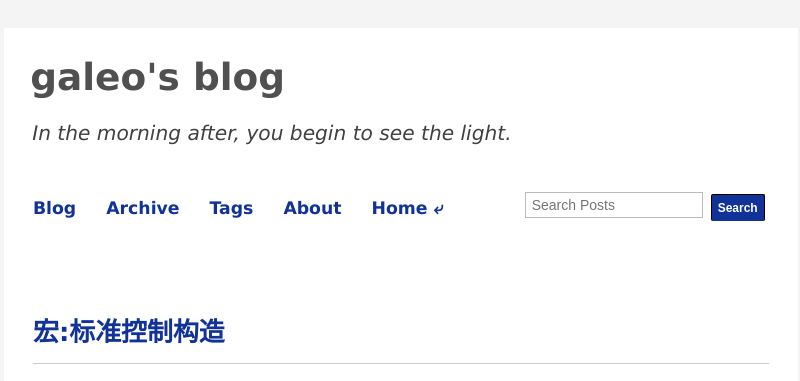
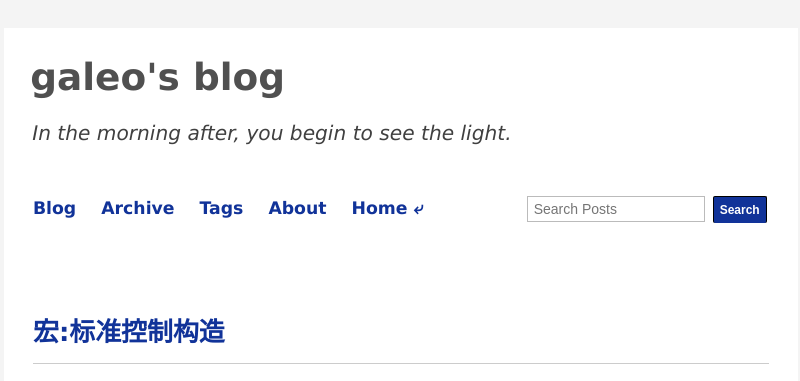
Before and after one commit to galeo/blog.galeo.me, a Jekyll site: the page built from _posts/2012-12-31-宏_标准控制构造.html, in a window 1280 px wide. Shown: the top 381 px of the page, without its empty margins (239-1039 px from the left). Built offline with Jekyll 4.4.1, drawn with Linux system fonts in a browser that asks for light colours; Markdown is read by kramdown in place of the engine named in the settings; comment, search, counter and statistics services are not loaded.

Commit message:
style: alter space size for navbar-nav and search-box

```diff
--- a/static/css/blog-galeo-me.css
+++ b/static/css/blog-galeo-me.css
@@ -29,7 +29,7 @@ sup a {
 }
 
 code {
-  font-family: Inconsolata, Menlo, Monaco, Consolas, 'DejaVu Sans Mono';
+  font-family: Inconsolata, Menlo, Monaco, 'DejaVu Sans Mono';
   font-size: 1.1em;
   line-height: 12px;
   margin: 0 2px;
@@ -119,7 +119,7 @@ th {
 
 .navbar .navbar-nav {
   float: left;
-  width: 60%;
+  width: 62%;
   margin: 0;
   padding: 0;
 }
@@ -139,7 +139,7 @@ th {
   font-size: 1.2em;
   font-weight: bold;
   float: left;
-  margin-right: 10px;
+  margin-right: 5px;
   padding: 10px;
   text-decoration: none;
   color: #139;
@@ -152,21 +152,21 @@ div#search-box-nav {
   float: right;
   width: 240px;
   margin: 0;
-  padding-top: 4px;
   padding-right: 1em;
 }
 
-form.search-box {
+form.search-box-bar {
   font-size: 13px;
   display: block;
   width: 100%;
-  margin: 0 0;
-  padding: 4px 0 2px 6px;
+  margin: 0;
+  padding: 6px 2px;
 }
 
 input.search-box {
   font-size: 14px;
   width: 66%;
+  margin-top: 2px;
   padding: 4px 6px;
   padding-right: 12px;
   border: 1px solid #bbb;
@@ -546,7 +546,7 @@ pre {
 
 pre.src,
 pre.example {
-  font-family: Inconsolata, Menlo, Monaco, Consolas, 'DejaVu Sans Mono';
+  font-family: Inconsolata, Menlo, Monaco, 'DejaVu Sans Mono';
   font-size: 16px !important;
   line-height: 1.1em;
   position: relative;
```
